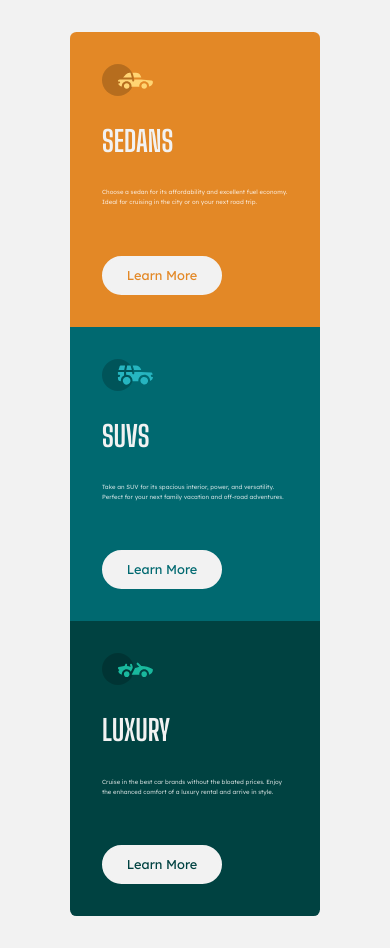
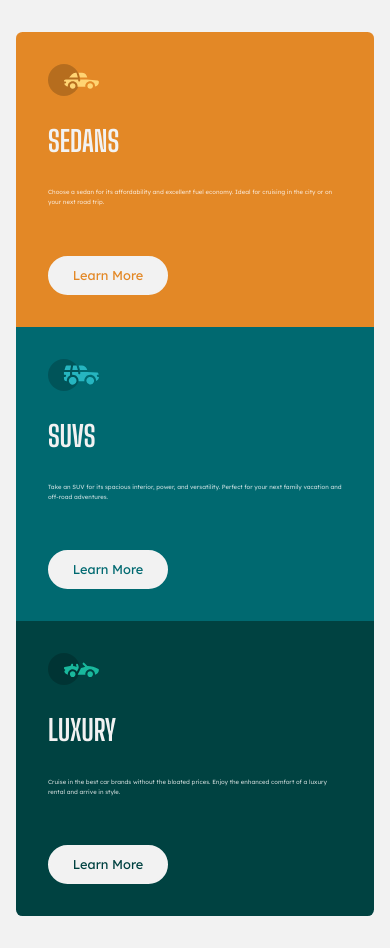
Before and after one commit to Hola-Code001/3-column-preview-card, a plain HTML site: page index.html in a window 390 px wide. Drawn offline with Linux system fonts and the light colour scheme.

Commit message:
update card size

```diff
--- a/style.css
+++ b/style.css
@@ -83,7 +83,7 @@ p, h1, h2, h3, h4, h5, h6 {
 .card-wrapper{
   display: grid;
   grid-template-columns: repeat(3, 1fr);
-  max-width: 700px;
+  max-width: 900px;
   border-radius: .4rem;
   overflow: hidden;
 }
@@ -170,7 +170,7 @@ p, h1, h2, h3, h4, h5, h6 {
 @media (max-width: 665px){
   .card-wrapper{
     grid-template-columns: 1fr;
-    max-width: 250px;
+    max-width: 400px;
     margin: 2rem 1rem;
   }
 }
```
